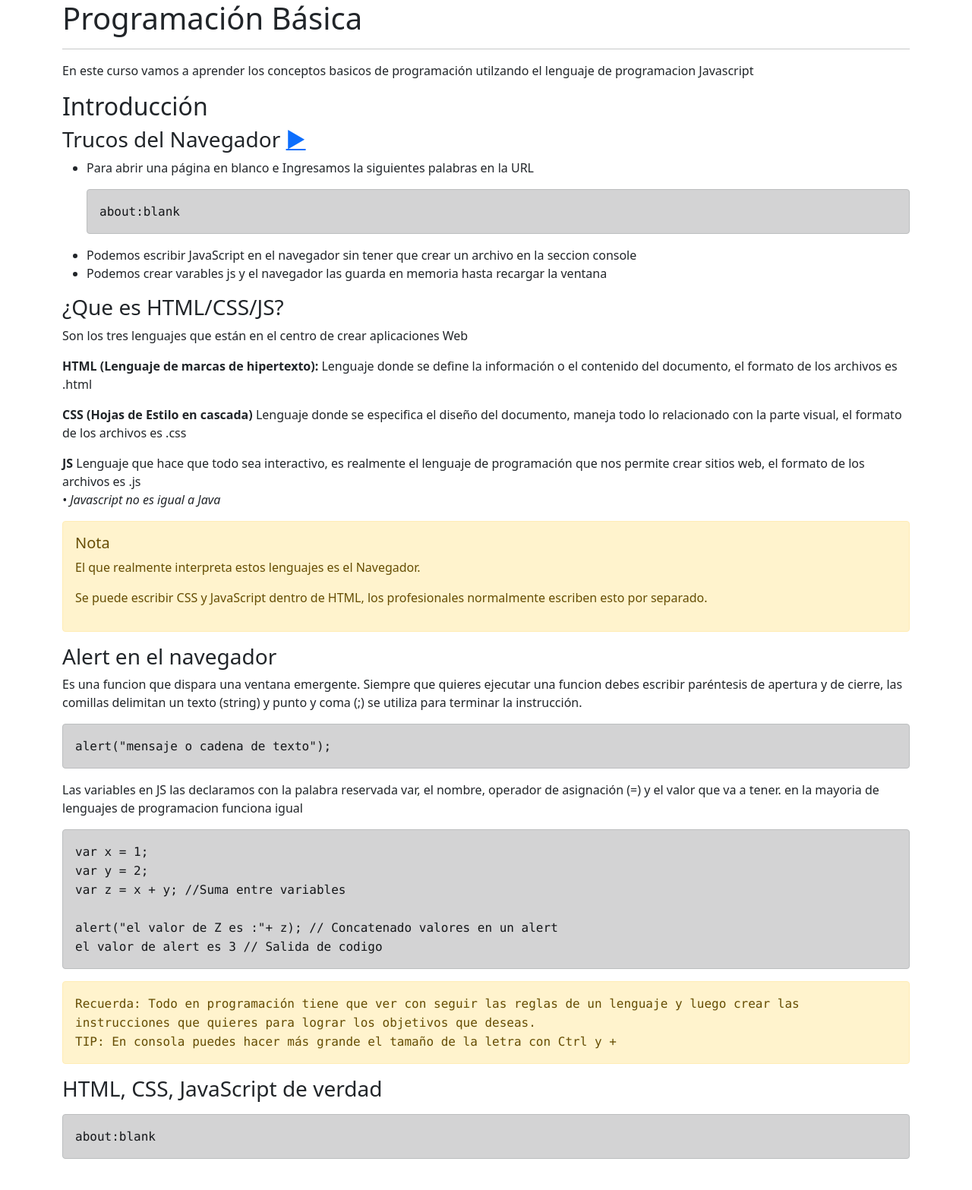
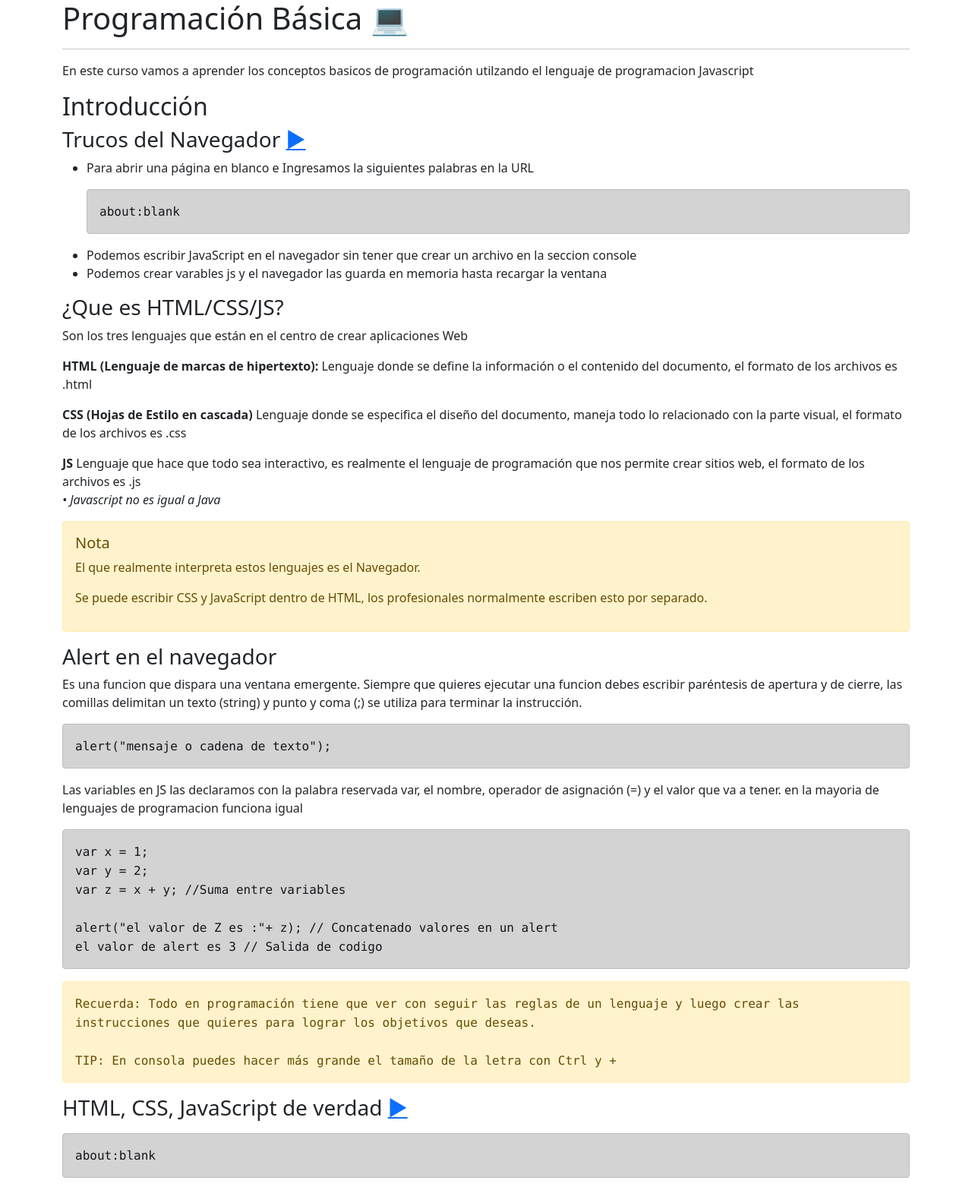
Before and after one commit to faberordonez/JavaScript, a plain HTML site: page index.html in a window 1280 px wide. Shown: the whole page at 76% size. Before the commit the page ends 1542 px from the top, so only its background shows below. Drawn offline with nearby package versions, Linux system fonts and the light colour scheme.

Commit message:
Create README.md

```diff
--- a/index.html
+++ b/index.html
@@ -21,7 +21,7 @@
   </head>
   <body>
     <div class="container">
-      <h1>Programación Básica</h1>
+      <h1>Programación Básica 💻</h1>
       <hr />
       <p>
         En este curso vamos a aprender los conceptos basicos de programación
@@ -119,7 +119,7 @@
             >Recuerda: Todo en programación tiene que ver con seguir las reglas
             de un lenguaje y luego crear las instrucciones que quieres para
             lograr los objetivos que deseas.
-            <br />
+            <br /><br>
             TIP: En consola puedes hacer más grande el tamaño de la letra con
             Ctrl y +
         </samp >
@@ -127,7 +127,7 @@
       </div>
 
       <div>
-          <h3>HTML, CSS, JavaScript de verdad</h3>
+          <h3>HTML, CSS, JavaScript de verdad <a href="https://youtu.be/jhKg2ns9heQ">▶</a></h3>
 
     </div>
 
```
Also changed, not shown: 1 other file.
